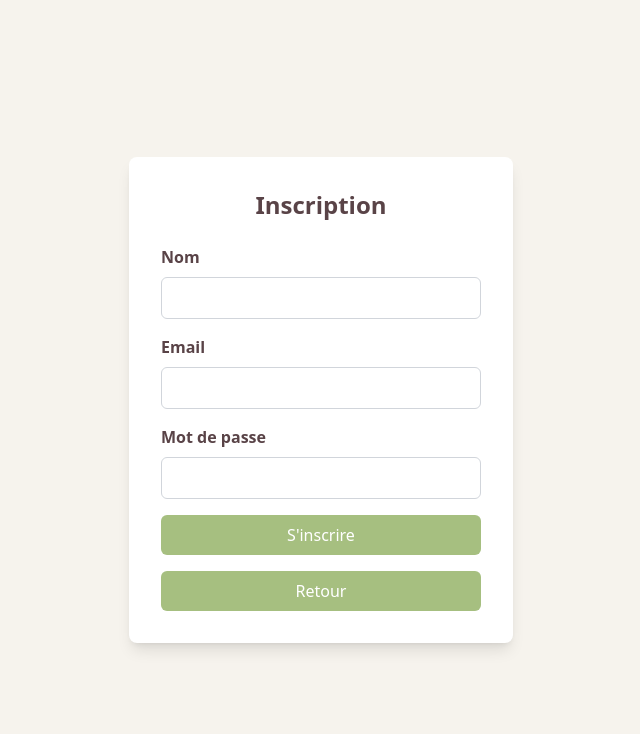
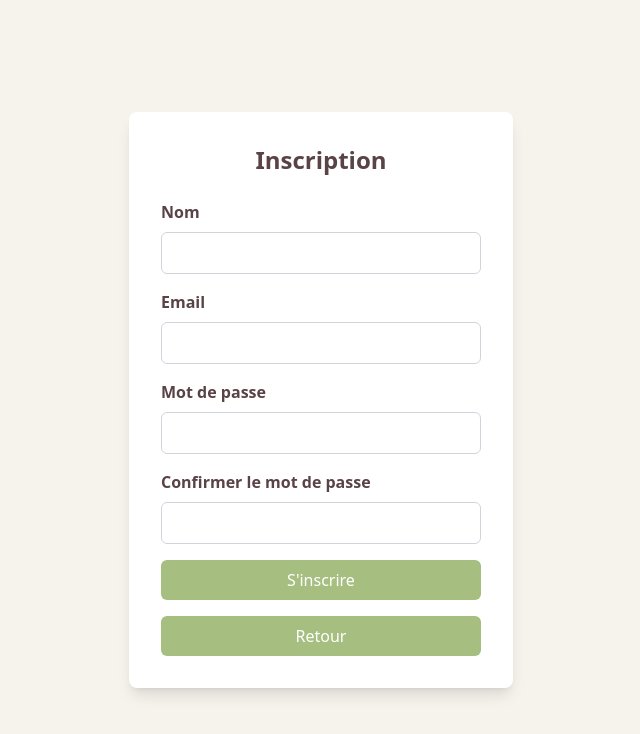
Before and after one commit to OP181SD/matcha, a React (Create React App) app in the folder frontend/: page /signup in a window 1280 px wide. Shown: the top 734 px of the page, without its empty margins (319-959 px from the left). Built offline with nearby package versions, Linux system fonts and the light colour scheme; the HTML template or start-up script is replaced by a standard one.

Commit message:
ajout dun chanps confirm password

```diff
--- a/frontend/src/Signup.jsx
+++ b/frontend/src/Signup.jsx
@@ -9,7 +9,8 @@ export function Signup() {
     const [formData, setFormData] = useState({
         username: '',
         email: '',
-        password: ''
+        password: '',
+        confirmPassword: ''
     });
 
     const handleChange = (e) => {
@@ -87,6 +88,8 @@ export function Signup() {
                     />
                 </div>
 
+
+
                 <div className='mb-4'>
                     <label htmlFor='password' className='block text-pen font-semibold mb-2'>Mot de passe</label>
                     <input
@@ -94,6 +97,20 @@ export function Signup() {
                         id='password'
                         name='password'
                         value={formData.password}
+                        onChange={handleChange}
+                        autoComplete="new-password"
+                        className='w-full p-2 border border-gray-300 rounded-md focus:outline-none focus:ring-2 focus:ring-tea'
+                        required
+                    />
+                </div>
+
+                <div className='mb-4'>
+                    <label htmlFor='confirm-password' className='block text-pen font-semibold mb-2'>Confirmer le mot de passe</label>
+                    <input
+                        type='password'
+                        id='confirm-password'
+                        name='confirmPassword'
+                        value={formData.confirmPassword}
                         onChange={handleChange}
                         autoComplete="new-password"
                         className='w-full p-2 border border-gray-300 rounded-md focus:outline-none focus:ring-2 focus:ring-tea'
```
Also changed, not shown: 1 other file (tests, documents, lock files or other folders).
